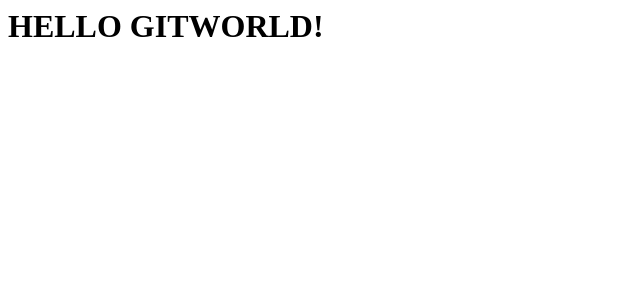
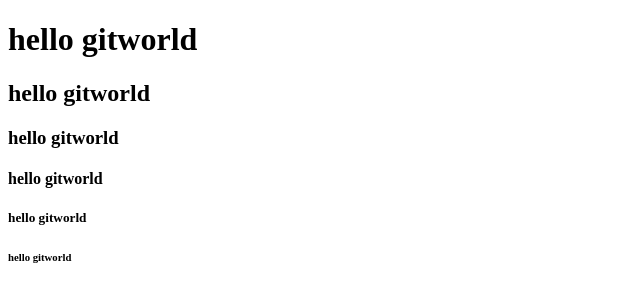
Before and after one commit to mphpX/first, a plain HTML site: page index.html in a window 1280 px wide. Shown: the whole page, without its empty margins (0-640 px from the left). Drawn offline with Linux system fonts and the light colour scheme.

Commit message:
feat: upgrade index.html

```diff
--- a/index.html
+++ b/index.html
@@ -1 +1,16 @@
-<h1>HELLO GITWORLD!</h1>
+<!DOCTYPE html>
+<html lang="en">
+<head>
+    <meta charset="UTF-8">
+    <meta name="viewport" content="width=device-width, initial-scale=1.0">
+    <title>Document</title>
+</head>
+<body>
+    <h1>hello gitworld</h1>
+    <h2>hello gitworld</h2>
+    <h3>hello gitworld</h3>
+    <h4>hello gitworld</h4>
+    <h5>hello gitworld</h5>
+    <h6>hello gitworld</h6>
+</body>
+</html>
```
